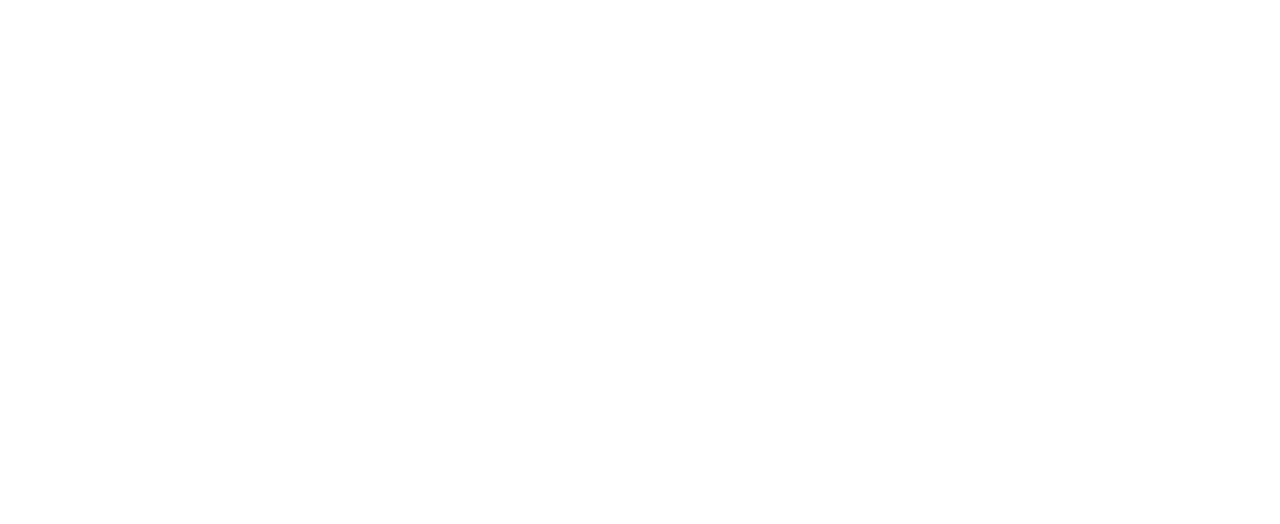
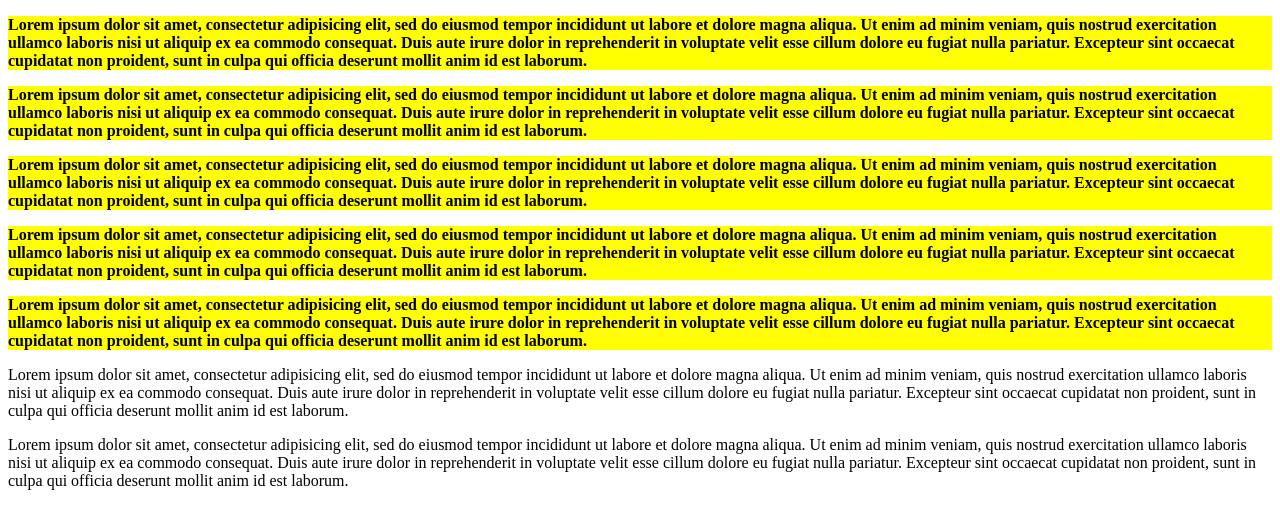
Before and after one commit to BlueAya/quiz11, a plain HTML site: page index.html in a window 1280 px wide. Drawn offline with Linux system fonts and the light colour scheme.

Commit message:
Add question 6 documentation

```diff
--- a/index.html
+++ b/index.html
@@ -5,6 +5,18 @@
   <title>Quiz 11</title>
 </head>
 <body>
+    <article>
+        <p>Lorem ipsum dolor sit amet, consectetur adipisicing elit, sed do eiusmod tempor incididunt ut labore et dolore magna aliqua. Ut enim ad minim veniam, quis nostrud exercitation ullamco laboris nisi ut aliquip ex ea commodo consequat. Duis aute irure dolor in reprehenderit in voluptate velit esse cillum dolore eu fugiat nulla pariatur. Excepteur sint occaecat cupidatat non proident, sunt in culpa qui officia deserunt mollit anim id est laborum.</p>
+        <p>Lorem ipsum dolor sit amet, consectetur adipisicing elit, sed do eiusmod tempor incididunt ut labore et dolore magna aliqua. Ut enim ad minim veniam, quis nostrud exercitation ullamco laboris nisi ut aliquip ex ea commodo consequat. Duis aute irure dolor in reprehenderit in voluptate velit esse cillum dolore eu fugiat nulla pariatur. Excepteur sint occaecat cupidatat non proident, sunt in culpa qui officia deserunt mollit anim id est laborum.</p>
+        <p>Lorem ipsum dolor sit amet, consectetur adipisicing elit, sed do eiusmod tempor incididunt ut labore et dolore magna aliqua. Ut enim ad minim veniam, quis nostrud exercitation ullamco laboris nisi ut aliquip ex ea commodo consequat. Duis aute irure dolor in reprehenderit in voluptate velit esse cillum dolore eu fugiat nulla pariatur. Excepteur sint occaecat cupidatat non proident, sunt in culpa qui officia deserunt mollit anim id est laborum.</p>
+    </article>
+    <article>
+        <p>Lorem ipsum dolor sit amet, consectetur adipisicing elit, sed do eiusmod tempor incididunt ut labore et dolore magna aliqua. Ut enim ad minim veniam, quis nostrud exercitation ullamco laboris nisi ut aliquip ex ea commodo consequat. Duis aute irure dolor in reprehenderit in voluptate velit esse cillum dolore eu fugiat nulla pariatur. Excepteur sint occaecat cupidatat non proident, sunt in culpa qui officia deserunt mollit anim id est laborum.</p>
+        <p>Lorem ipsum dolor sit amet, consectetur adipisicing elit, sed do eiusmod tempor incididunt ut labore et dolore magna aliqua. Ut enim ad minim veniam, quis nostrud exercitation ullamco laboris nisi ut aliquip ex ea commodo consequat. Duis aute irure dolor in reprehenderit in voluptate velit esse cillum dolore eu fugiat nulla pariatur. Excepteur sint occaecat cupidatat non proident, sunt in culpa qui officia deserunt mollit anim id est laborum.</p>
+
+    </article>
+    <p>Lorem ipsum dolor sit amet, consectetur adipisicing elit, sed do eiusmod tempor incididunt ut labore et dolore magna aliqua. Ut enim ad minim veniam, quis nostrud exercitation ullamco laboris nisi ut aliquip ex ea commodo consequat. Duis aute irure dolor in reprehenderit in voluptate velit esse cillum dolore eu fugiat nulla pariatur. Excepteur sint occaecat cupidatat non proident, sunt in culpa qui officia deserunt mollit anim id est laborum.</p>
+    <p>Lorem ipsum dolor sit amet, consectetur adipisicing elit, sed do eiusmod tempor incididunt ut labore et dolore magna aliqua. Ut enim ad minim veniam, quis nostrud exercitation ullamco laboris nisi ut aliquip ex ea commodo consequat. Duis aute irure dolor in reprehenderit in voluptate velit esse cillum dolore eu fugiat nulla pariatur. Excepteur sint occaecat cupidatat non proident, sunt in culpa qui officia deserunt mollit anim id est laborum.</p>
 
     <script src="js/jquery-2.1.4.min.js"></script>
     <script src="js/main.js"></script>
--- a/js/main.js
+++ b/js/main.js
@@ -0,0 +1,8 @@
+$(document).ready(function () {
+
+    $('article p').css({
+        'background-color': 'yellow',
+        'font-weight': 'bold'
+    });
+
+});
```
